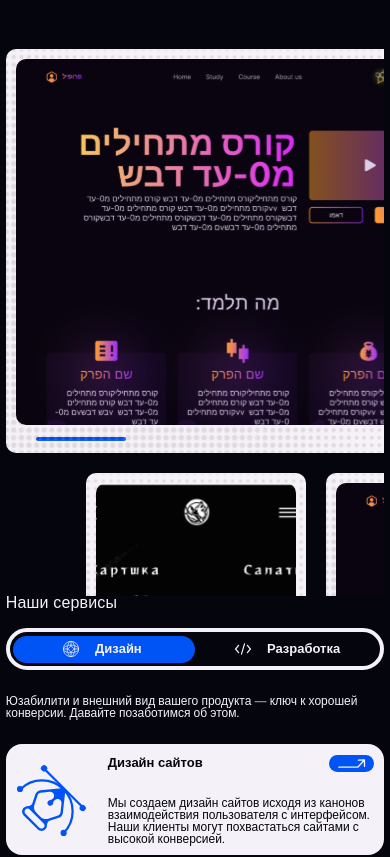
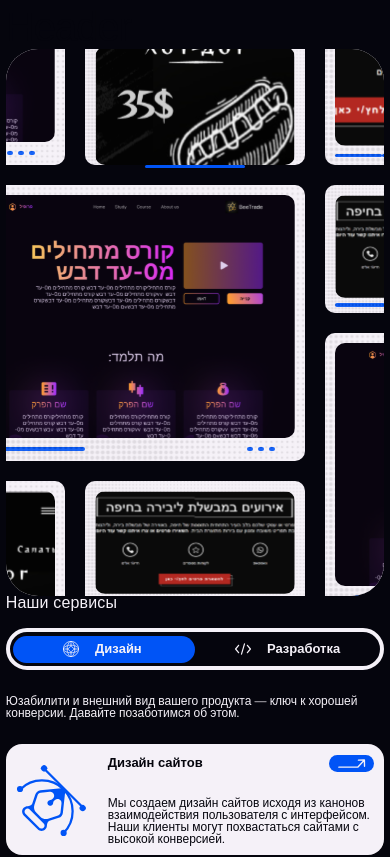
Before and after one commit to matveisch/desight, a Next.js app: page / in a window 390 px wide. Shown: the top 857 px of the page. Built offline with nearby package versions, Linux system fonts and the light colour scheme; a web font is replaced by a local one.

Commit message:
figured out rows & columns

```diff
--- a/src/components/WorkGrid/WorkGrid.module.scss
+++ b/src/components/WorkGrid/WorkGrid.module.scss
@@ -11,6 +11,16 @@
     '. . . mobileThree mobileThree mobileThree tabletThree tabletThree tabletThree tabletThree desktopThree desktopThree desktopThree desktopThree desktopThree desktopThree'
     '. . . mobileThree mobileThree mobileThree . . . . . . . . . .';
   position: absolute;
+
+  @media (max-width: 768px) {
+    grid-template-columns: repeat(16, 40px);
+    grid-template-rows: repeat(6, 128px);
+  }
+
+  @media (max-width: 375px) {
+    grid-template-columns: repeat(16, 30px);
+    grid-template-rows: repeat(6, 96px);
+  }
 
   div:nth-child(1) {
     grid-area: desktopOne;
--- a/src/components/WorkGrid/WorkGrid.tsx
+++ b/src/components/WorkGrid/WorkGrid.tsx
@@ -5,6 +5,7 @@ import styles from './WorkGrid.module.scss';
 import desktopPhoto from '@images/beetrade-desktop.svg';
 import mobilePhoto from '@images/menu-mobile.svg';
 import tabletPhoto from '@images/libira-tablet.svg';
+import useGetScreenWidth from '@components/utils/hooks/useGetScreenWidth';
 
 export default function WorkGrid() {
   return (
--- /dev/null
+++ b/src/sections/OurWork/OurWork.module.scss
@@ -0,0 +1,12 @@
+.ourWork {
+  .gridContainer {
+    width: 100%;
+    height: 547px;
+    overflow: hidden;
+    position: relative;
+    display: flex;
+    justify-content: center;
+    align-items: center;
+    border-radius: 32px;
+  }
+}
--- a/src/sections/OurWork/OurWork.tsx
+++ b/src/sections/OurWork/OurWork.tsx
@@ -1,16 +1,10 @@
 import WorkGrid from '@components/WorkGrid/WorkGrid';
+import styles from './OurWork.module.scss';
 
 export default function OurWork() {
   return (
-    <section>
-      <div
-        style={{
-          width: '100%',
-          height: '547px',
-          overflow: 'scroll',
-          position: 'relative',
-        }}
-      >
+    <section className={styles.ourWork}>
+      <div className={styles.gridContainer}>
         <WorkGrid />
       </div>
     </section>
```
